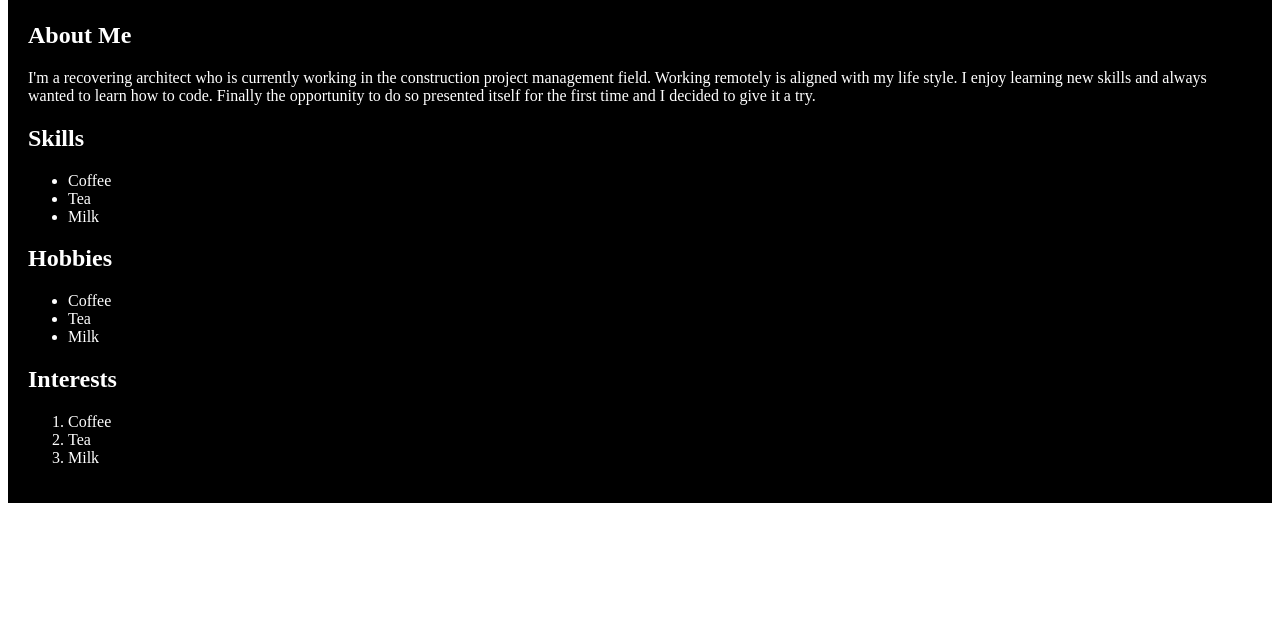
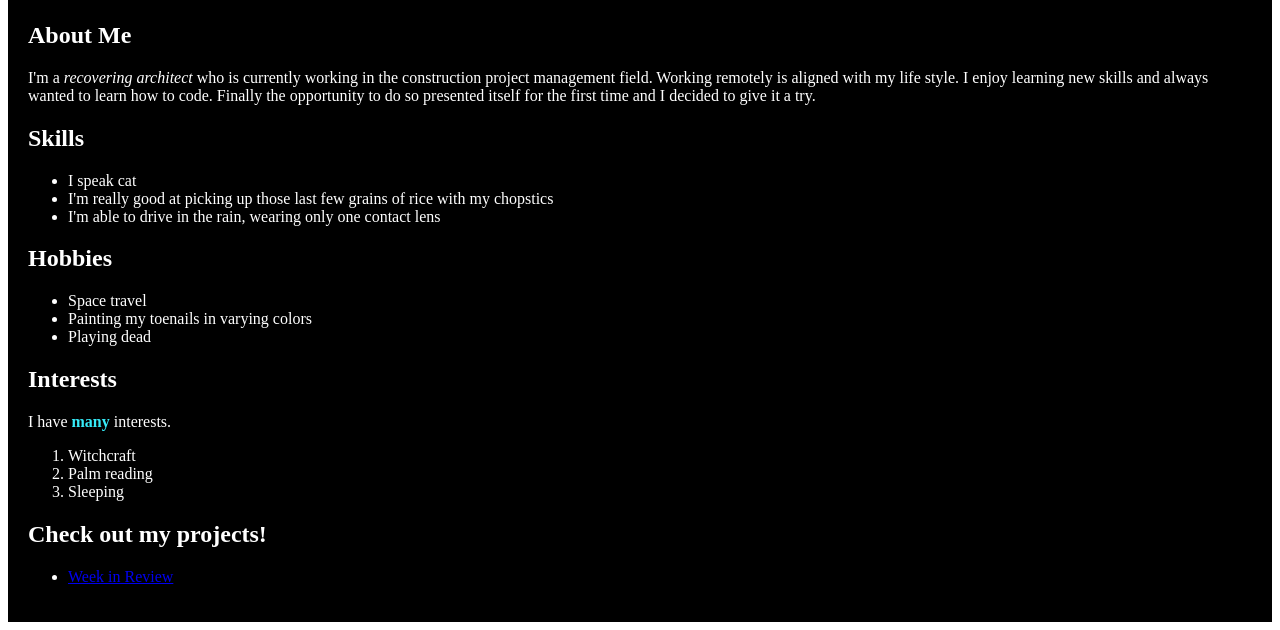
Before and after one commit to evelinawithster/first-independent-project, a plain HTML site: page index.html in a window 1280 px wide. Shown: the part 660-1290 px from the top of the page. Before the commit the page ends 1171 px from the top, so only its background shows below. Drawn offline with Linux system fonts and the light colour scheme.

```diff
--- a/index.html
+++ b/index.html
@@ -4,12 +4,12 @@
 
     <div style="background-color:black;color:white;padding:20px;">
 
-            <h1>Evelina Averyanova</h1>
+            <h1><span style="color:rgb(242, 246, 247);font-weight:bold">EVELINA AVERYANOVA</span></h1>
 
 <img src="me.jpg.jpg" alt="myself" width="600" height="550">
 
             <h2>About Me</h2>
-            <p>I'm a recovering architect who is currently working in the construction
+            <p>I'm a <em>recovering architect</em> who is currently working in the construction
                  project management field. Working remotely is aligned with my life style.
                   I enjoy learning new skills and always wanted to learn how to code.
                   Finally the opportunity to do so presented itself for the first time and I decided to give it a try.
@@ -17,23 +17,37 @@
                  </p>
                  <h2>Skills</h2>
                  <ul>
-                    <li>Coffee</li>
-                    <li>Tea</li>
-                    <li>Milk</li>
+                    <li>I speak cat</li>
+                    <li>I'm really good at picking up those last few grains of rice with my chopstics</li>
+                    <li>I'm able to drive in the rain, wearing only one contact lens</li>
                   </ul>
 
                   <h2>Hobbies</h2>
                   <ul>
-                    <li>Coffee</li>
-                    <li>Tea</li>
-                    <li>Milk</li>
+                    <li>Space travel</li>
+                    <li>Painting my toenails in varying colors</li>
+                    <li>Playing dead</li>
                   </ul>
                   <h2>Interests</h2>
+                  <p>I have <span style="color:rgb(54, 235, 248);font-weight:bold">many</span> interests.</p>
+
+
                   <ol>
-                    <li>Coffee</li>
-                    <li>Tea</li>
-                    <li>Milk</li>
+                    <li>Witchcraft</li>
+                    <li>Palm reading</li>
+                    <li>Sleeping</li>
                   </ol>
+
+<h2><strong>Check out my projects!</strong></h2>
+<ul>
+    <li><a href="https://github.com/evelinawithster/week-in-review.git/">Week in Review</a></li></ul>
+
+
+<p></p>
+
+
+
+
                  <p></p>
         </div>
     </body>
```
